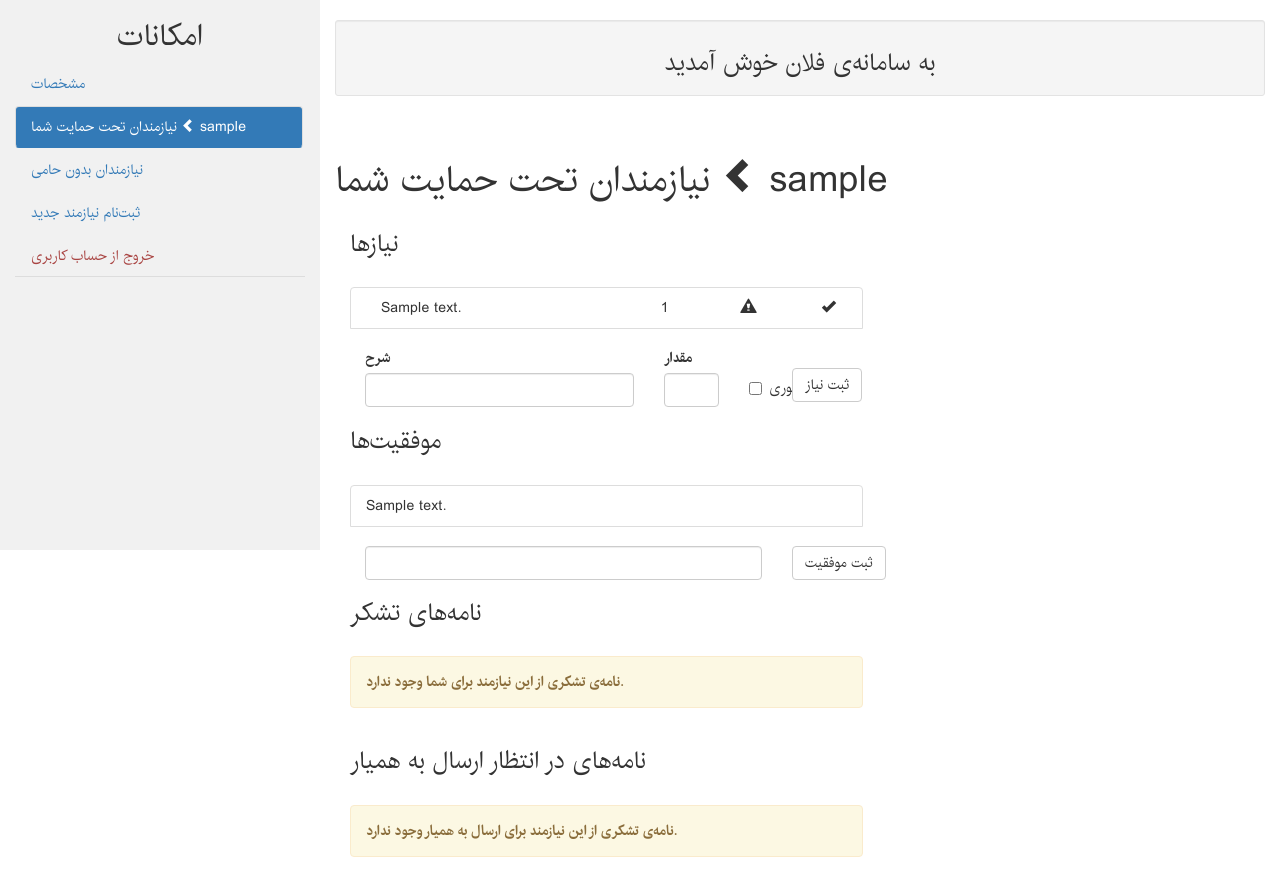
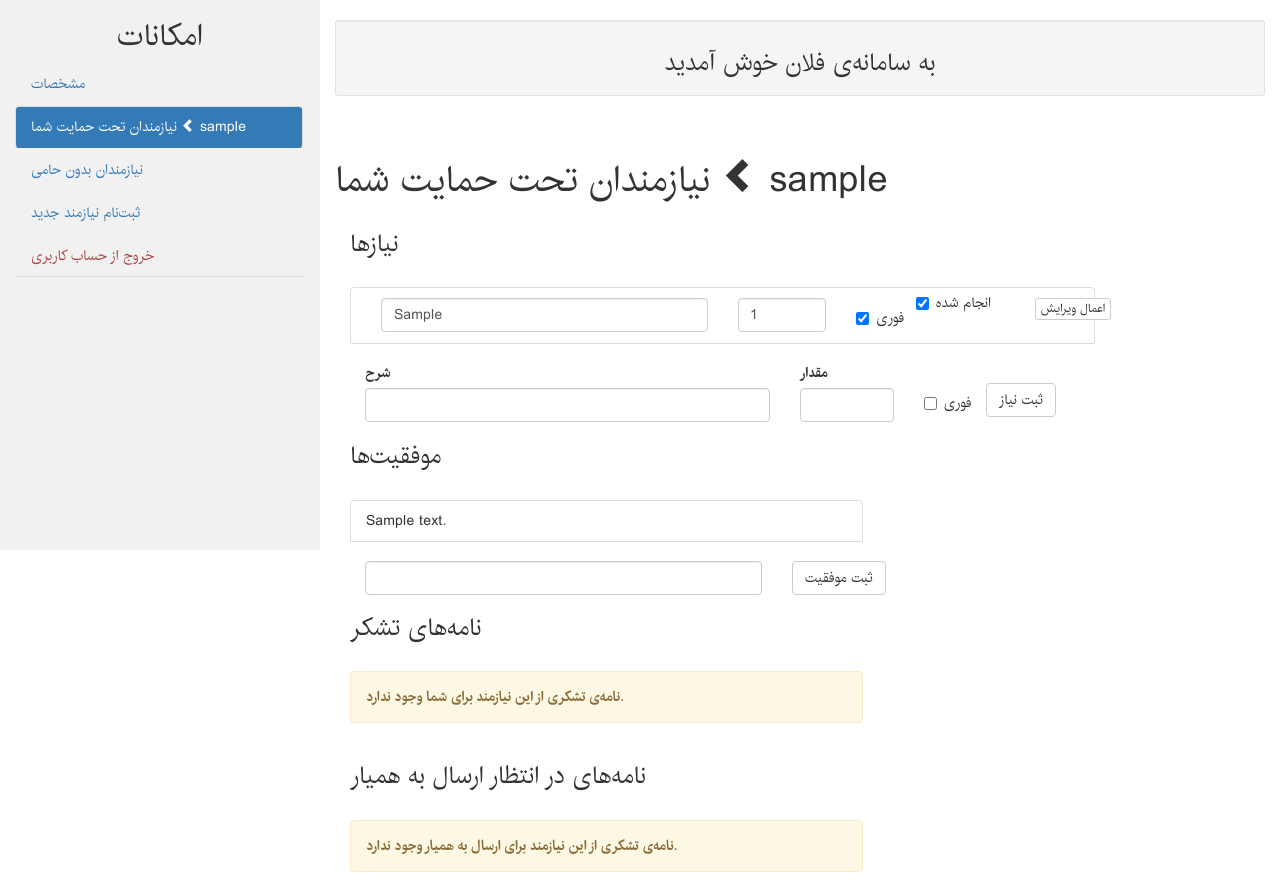
Before and after one commit to aarezou/SAD-Project, a Django app: page /helper_needful_info/1/ in a window 1280 px wide. Before the commit the page ends 857 px from the top, so only its background shows below. Run offline with Django 3.2, Linux system fonts and the light colour scheme; a user stored in the database is signed in; tables that the repository leaves empty hold one stand-in row (values such as "Sample post"); some libraries are stand-ins or nearby versions.

Commit message:
helper_edit_need html

```diff
--- a/tahapp/templates/tahapp/helper.html
+++ b/tahapp/templates/tahapp/helper.html
@@ -2,7 +2,7 @@
 
 {% block navigation %}
 	<ul class="nav nav-tabs nav-pills nav-stacked">
-		{% if not your_needfuls_active and not other_needfuls_active %}
+		{% if not your_needfuls_active and not other_needfuls_active and not register_active %}
 		<li class="active"><a href="#info" role="tab" data-toggle="tab">مشخصات</a></li>
 		{% else %}
 		<li><a href="#info" role="tab" data-toggle="tab">مشخصات</a></li>
@@ -28,7 +28,7 @@
 
 {% block content %}
 	<div class="tab-content">
-		{% if not your_needfuls_active and not other_needfuls_active %}
+		{% if not your_needfuls_active and not other_needfuls_active and not register_active %}
 			<div role="tabpanel" class="tab-pane active" id="info">
 		{% else %}
 		<div role="tabpanel" class="tab-pane" id="info">
--- a/tahapp/templates/tahapp/helper_needful_info.html
+++ b/tahapp/templates/tahapp/helper_needful_info.html
@@ -15,36 +15,37 @@
 		<div role="tabpanel" class="tab-pane active" id="yourNeedfuls">
 		<br>
 			<h1> نیازمندان تحت حمایت شما <span class="glyphicon glyphicon-chevron-left"></span> {{ needful.profile.user.username }} </h1>
-			<div class="col-sm-7">
+			<div class="col-sm-10">
 			<h3> نیازها </h3><br>
-			<div class="form-group">
-				<form  action="{% url 'submit_need_helper' %}" method="post">
-				{% csrf_token %}
-				<input type="hidden" name="id" value={{ needful.id }}>
 				<ul class="list-group" id="needs">
 					{% if needs %}
 					{% for need in needs %}
-							<li class="list-group-item">
-								<div class="col-sm-7">{{ need.desc }}</div>
-								<div class="col-sm-2">{{ need.value }}</div>
-								<div class="col-sm-2">
-									{% if need.is_urgent %} <span class="glyphicon glyphicon-alert"></span>
+						<span class="list-group-item">
+							<div class="form-group">
+								<form action="{% url 'helper_edit_need' %}" method="post">
+									<input type="hidden" name="id" value={{ need.id }}>
+									<div class="col-sm-6"><input type="text" class="form-control" name="desc" value={{ need.desc }}></div>
+									<div class="col-sm-2"><input type="text" class="form-control" name="value" value={{ need.value }}></div>
+
+									<div class="col-sm-1 checkbox">
+										{% if need.is_urgent %}
+											<label><input type="checkbox" id="is_urgent" name="is_urgent" checked>فوری</label>
 										{% else %}
-										<div class="form-group">
-										<form  action="{% url 'make_urgent_helper' %}" method="post">
-											{% csrf_token %}
-											<input type="hidden" name="id" value={{ need.id }}>
-											<button type="submit" class="btn btn-xs btn-default">فوری کردن</button>
-										</form>
-									</div>
+											<label><input type="checkbox" id="is_urgent" name="is_urgent" >فوری</label>
 										{% endif %}
 									</div>
-								<div class="col-sm-1">
-									{% if need.done %} <span class="glyphicon glyphicon-ok"></span>
+									<div class="col-sm-2 checkbox">
+										{% if need.done %}
+											<label><input type="checkbox" id="done" name="done" checked>انجام شده</label>
+										{% else %}
+											<label><input type="checkbox" id="done" name="done" >انجام شده</label>
 										{% endif %}
 									</div>
+									<div class="col-sm-1"><button type="submit" class="btn btn-xs btn-default">اعمال ویرایش</button></div>
+								</form>
 							<br>
-							</li>
+							</div>
+						</span>
 
 					{% endfor %}
 					{% else %}
@@ -53,15 +54,19 @@
 						</div>
 					{% endif %}
 					<br>
+					<div class="form-group">
+						<form  action="{% url 'submit_need_helper' %}" method="post">
+							{% csrf_token %}
+							<input type="hidden" name="id" value={{ needful.id }}>
 							<span class="list-group_item">
 								<div class="col-sm-7"><label for="desc">شرح</label><input type="text" class="form-control" id="desc" name="need_desc"></div>
 								<div class="col-sm-2"><label for="val">مقدار</label><input type="number" class="form-control" id="val" name="need_val"></div>
 								<div class="col-sm-1 checkbox"><br><label><input type="checkbox" value="is_urgent" name="is_urgent">فوری</label></div>
 								<div class="col-sm-2"><br><button type="submit" class="btn btn-default">ثبت نیاز</button></div>
 							</span>
-					</ul>
 						</form>
 					</div>
+				</ul>
 			</div>
 			<div class="col-sm-7">
 			<h3> موفقیت‌ها </h3><br>
--- a/tahapp/templates/tahapp/index.html
+++ b/tahapp/templates/tahapp/index.html
@@ -139,7 +139,7 @@
 					<div role="tabpanel" class="tab-pane" id="register">
 				{% endif %}
 			<div class="col-sm-7">
-				{%  if success %}
+				{% if register_success %}
 					<div class="alert alert-success">
 						<strong>ثبت نام با موفقیت انجام شد.</strong>
 					</div>
```
Lines whose indentation alone changed are shown as unchanged.
